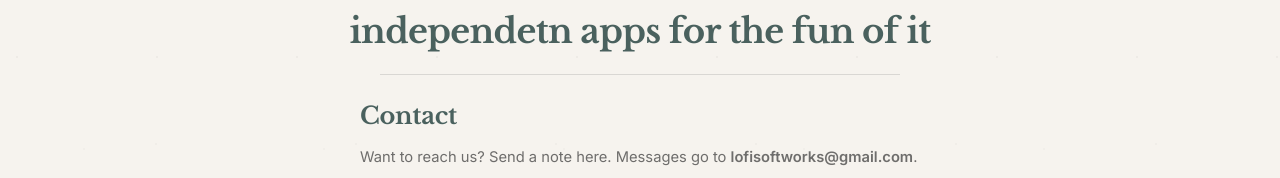
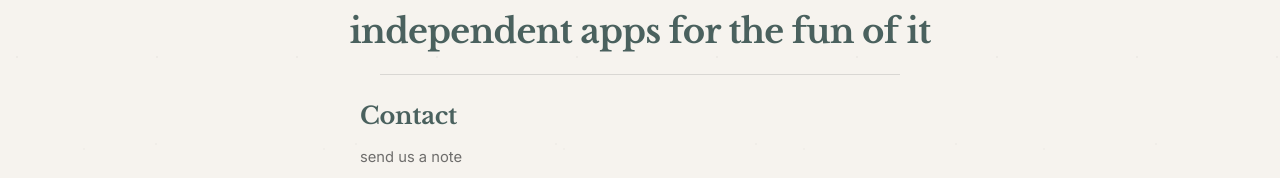
Before and after one commit to lofi-softworks/lofisoftworks-www, a plain HTML site: page index.html in a window 1280 px wide. Shown: the part 605-783 px from the top of the page. Drawn offline with nearby package versions, Linux system fonts and the light colour scheme.

Commit message:
fixed typos

```diff
--- a/index.html
+++ b/index.html
@@ -42,7 +42,7 @@
         loading="eager"
       />
 
-      <h1 class="headline">independetn apps for the fun of it</h1>
+      <h1 class="headline">independent apps for the fun of it</h1>
 
 
       <div class="divider"></div>
@@ -50,7 +50,7 @@
       <section id="contact" class="contact">
         <h2 class="contact-title">Contact</h2>
         <p class="micro">
-          Want to reach us? Send a note here. Messages go to <strong>lofisoftworks@gmail.com</strong>.
+          send us a note
         </p>
 
         <form
```
